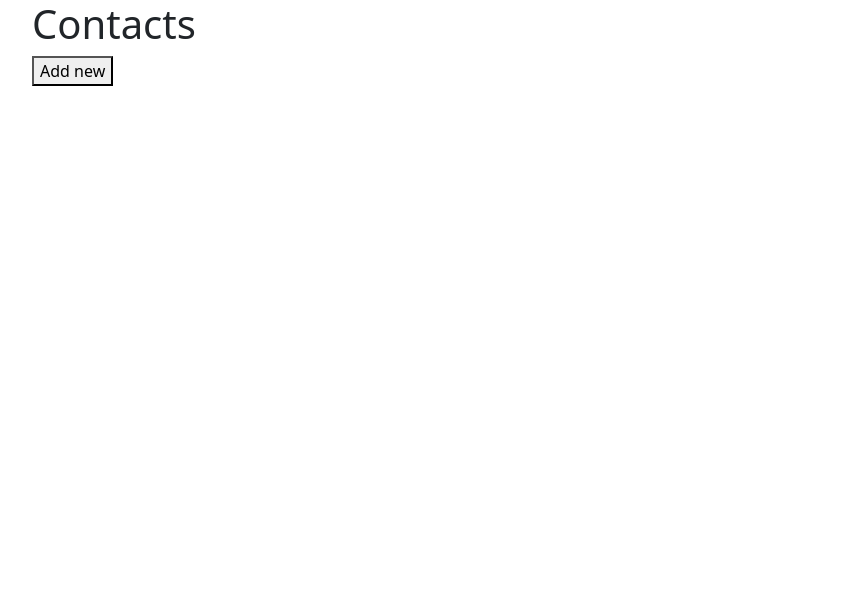
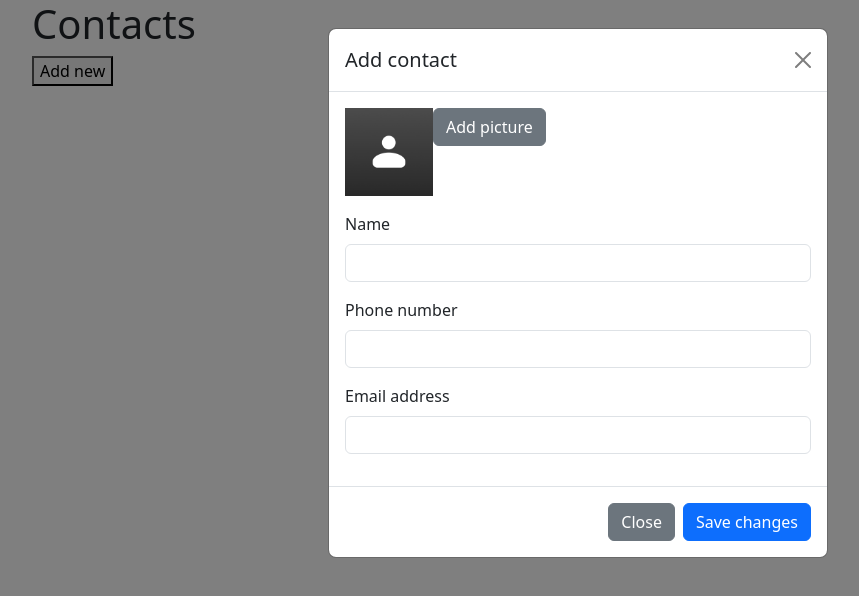
Before and after one commit to starlord0302/contacts-app, an Angular app in the folder contacts-frontend/: page / in a window 1280 px wide. Both pictures are taken after a click on the button "Add new". Shown: the top 596 px of the page, without its empty margins (62-921 px from the left). Built offline with nearby package versions, Linux system fonts and the light colour scheme; no server answers.

Commit message:
feat(frontend): add modal component, put form into modal, send POST request works

```diff
--- a/contacts-frontend/src/app/app.module.ts
+++ b/contacts-frontend/src/app/app.module.ts
@@ -9,6 +9,7 @@ import { ContactFormComponent } from './components/contact-form/contact-form.com
 import { ContactPageComponent } from './components/contact-page/contact-page.component';
 import {ReactiveFormsModule} from "@angular/forms";
 import {provideHttpClient} from "@angular/common/http";
+import { ModalComponent } from './components/modal/modal.component';
 
 @NgModule({
   declarations: [
@@ -16,7 +17,8 @@ import {provideHttpClient} from "@angular/common/http";
     ContactListComponent,
     ContactComponent,
     ContactFormComponent,
-    ContactPageComponent
+    ContactPageComponent,
+    ModalComponent
   ],
   imports: [
     BrowserModule,
--- a/contacts-frontend/src/app/components/contact-form/contact-form.component.html
+++ b/contacts-frontend/src/app/components/contact-form/contact-form.component.html
@@ -1 +1,28 @@
-<p>contact-form works!</p>
+<form [formGroup]="form" (ngSubmit)="onSubmit()">
+  <div class="mb-3 d-flex">
+    <input type="file" id="uploadImage" style="display: none;" (change)="onFileSelected($event)" #fileInput/>
+    <img
+      [src]="selectedImageUrl ? selectedImageUrl : '/images/upload_image_placeholder.png'"
+      alt="Selected Image"
+      class="selected-image"/>
+    <div *ngIf="!selectedImageUrl">
+      <button type="button" class="btn btn-secondary" (click)="showFileSelector()">Add picture</button>
+    </div>
+    <div *ngIf="selectedImageUrl">
+      <button type="button" class="btn btn-secondary" (click)="showFileSelector()">Change picture</button>
+      <button type="button" class="btn btn-danger" (click)="removeImage()">X</button>
+    </div>
+  </div>
+  <div class="mb-3">
+    <label for="fullNameInput" class="form-label">Name</label>
+    <input type="text" class="form-control" id="fullNameInput" formControlName="fullName">
+  </div>
+  <div class="mb-3">
+    <label for="phoneNumberInput" class="form-label">Phone number</label>
+    <input type="text" class="form-control" id="phoneNumberInput" formControlName="phoneNumber">
+  </div>
+  <div class="mb-3">
+    <label for="emailInput" class="form-label">Email address</label>
+    <input type="text" class="form-control" id="emailInput" formControlName="email">
+  </div>
+</form>
--- a/contacts-frontend/src/app/components/contact-form/contact-form.component.scss
+++ b/contacts-frontend/src/app/components/contact-form/contact-form.component.scss
@@ -0,0 +1,5 @@
+.selected-image {
+  width: 88px;
+  height: 88px;
+  object-fit: cover;
+}
--- a/contacts-frontend/src/app/components/contact-form/contact-form.component.ts
+++ b/contacts-frontend/src/app/components/contact-form/contact-form.component.ts
@@ -1,4 +1,7 @@
-import { Component } from '@angular/core';
+import {Component, ElementRef, EventEmitter, Input, Output, ViewChild} from '@angular/core';
+import {ContactService} from "../../services/contact.service";
+import {FormBuilder, FormGroup} from "@angular/forms";
+import {Contact} from "../../interfaces/contact";
 
 @Component({
   selector: 'ca-contact-form',
@@ -7,4 +10,64 @@ import { Component } from '@angular/core';
 })
 export class ContactFormComponent {
 
+  @Input() newContact: Contact | null = null;
+  @Output() contactSaved = new EventEmitter<Contact | null>();
+  @ViewChild('fileInput', {static: false}) fileInput!: ElementRef;
+  form: FormGroup;
+  selectedImageUrl: string | null = null;
+  selectedImageFile: File | null = null;
+
+  constructor(
+    private formBuilder: FormBuilder,
+    private contactService: ContactService
+  ) {
+    this.form = this.formBuilder.group({
+      fullName: [''],
+      email: [''],
+      phoneNumber: [''],
+    });
+  }
+
+  onSubmit(): void {
+    console.log(this.form.value);
+    this.contactService.saveContact(this.form.value, this.selectedImageFile).subscribe({
+      next: (data) => {
+        console.log(data);
+        this.newContact = data;
+        this.contactSaved.emit(this.newContact);
+      },
+      error: (error) => {
+        console.error(error);
+      }
+    });
+  }
+
+  reset(): void {
+    this.form.reset();
+    this.selectedImageFile = null;
+    this.selectedImageUrl = null;
+  }
+
+  showFileSelector(): void {
+    this.fileInput.nativeElement.click();
+  }
+
+  onFileSelected(event: Event) {
+    const inputElement = event.target as HTMLInputElement;
+    if (inputElement.files && inputElement.files.length > 0) {
+      this.selectedImageFile = inputElement.files[0];
+      const reader = new FileReader();
+      reader.onload = () => {
+        this.selectedImageUrl = reader.result as string;
+      };
+      reader.readAsDataURL(this.selectedImageFile);
+    } else {
+      console.log('No file selected');
+    }
+    inputElement.value = '';
+  }
+
+  removeImage(): void {
+    this.selectedImageUrl = null;
+  }
 }
--- a/contacts-frontend/src/app/components/contact-page/contact-page.component.html
+++ b/contacts-frontend/src/app/components/contact-page/contact-page.component.html
@@ -1,5 +1,8 @@
 <div class="container">
   <h1>Contacts</h1>
-  <button>Add new</button>
+  <button type="button" data-bs-toggle="modal" data-bs-target="#modal">Add new</button>
   <ca-contact-list [contacts]="contacts"></ca-contact-list>
 </div>
+<ca-modal [title]="'Add contact'">
+  <ca-contact-form [newContact]="newContact" (contactSaved)="updateNewContact($event)"></ca-contact-form>
+</ca-modal>
--- a/contacts-frontend/src/app/components/contact-page/contact-page.component.ts
+++ b/contacts-frontend/src/app/components/contact-page/contact-page.component.ts
@@ -9,6 +9,7 @@ import {Contact} from "../../interfaces/contact";
 })
 export class ContactPageComponent implements OnInit {
   contacts: Contact[] = [];
+  newContact: Contact | null = null;
 
   constructor(private contactService: ContactService) {
   }
@@ -28,4 +29,12 @@ export class ContactPageComponent implements OnInit {
       }
     });
   }
+
+  updateNewContact(contact: Contact | null): void {
+    this.newContact = contact;
+    console.log(this.newContact);
+    if (this.newContact) {
+      this.contacts = [...this.contacts, this.newContact];
+    }
+  }
 }
--- a/contacts-frontend/src/app/components/contact/contact.component.html
+++ b/contacts-frontend/src/app/components/contact/contact.component.html
@@ -1,4 +1,4 @@
+<img [src]="contact.imageUrl != '' ? contact.imageUrl : '/images/upload_image_placeholder.png'" class="contact-image">
 <span>{{contact.fullName}}</span>
 <span>{{contact.phoneNumber}}</span>
 <span>{{contact.email}}</span>
-<img [src]="contact.imageUrl" class="img-thumbnail">
--- a/contacts-frontend/src/app/components/contact/contact.component.scss
+++ b/contacts-frontend/src/app/components/contact/contact.component.scss
@@ -0,0 +1,5 @@
+.contact-image {
+  width: 40px;
+  height: 40px;
+  object-fit: cover;
+}
--- /dev/null
+++ b/contacts-frontend/src/app/components/modal/modal.component.html
@@ -0,0 +1,17 @@
+<div class="modal fade" id="modal" tabindex="-1" aria-labelledby="modalLabel" aria-hidden="true">
+  <div class="modal-dialog">
+    <div class="modal-content">
+      <div class="modal-header">
+        <h1 class="modal-title fs-5" id="modalLabel">{{title}}</h1>
+        <button type="button" class="btn-close" data-bs-dismiss="modal" aria-label="Close"></button>
+      </div>
+      <div class="modal-body">
+        <ng-content></ng-content>
+      </div>
+      <div class="modal-footer">
+        <button type="button" class="btn btn-secondary" data-bs-dismiss="modal" (click)="close()">Close</button>
+        <button type="button" data-bs-dismiss="modal" class="btn btn-primary" (click)="saveChanges()">Save changes</button>
+      </div>
+    </div>
+  </div>
+</div>
--- /dev/null
+++ b/contacts-frontend/src/app/components/modal/modal.component.ts
@@ -0,0 +1,21 @@
+import {Component, ContentChild, Input} from '@angular/core';
+import {ContactFormComponent} from "../contact-form/contact-form.component";
+
+@Component({
+  selector: 'ca-modal',
+  templateUrl: './modal.component.html',
+  styleUrl: './modal.component.scss'
+})
+export class ModalComponent {
+  @Input() title!: string;
+  @ContentChild(ContactFormComponent) contactForm!: ContactFormComponent;
+
+  saveChanges() {
+    this.contactForm.onSubmit();
+    this.contactForm.reset();
+  }
+
+  close() {
+    this.contactForm.reset();
+  }
+}
--- a/contacts-frontend/src/app/services/contact.service.ts
+++ b/contacts-frontend/src/app/services/contact.service.ts
@@ -3,6 +3,7 @@ import {HttpClient} from "@angular/common/http";
 import {environment} from "../../environments/environment";
 import {Observable} from "rxjs";
 import {ContactList} from "../interfaces/contact-list";
+import {Contact} from "../interfaces/contact";
 
 @Injectable({
   providedIn: 'root'
@@ -18,4 +19,15 @@ export class ContactService {
   getContacts(): Observable<ContactList> {
     return this.http.get<ContactList>(this.apiUrl);
   }
+
+  saveContact(contact: Contact, file: File | null): Observable<Contact> {
+    const formData = new FormData();
+    formData.append('contactRequest', new Blob([JSON.stringify(contact)], {
+      type: "application/json"
+    }));
+    if (file) {
+      formData.append('file', file);
+    }
+    return this.http.post<Contact>(this.apiUrl, formData);
+  }
 }
```
Also changed, not shown: contacts-frontend/public/images/upload_image_placeholder.png (added), contacts-frontend/src/app/components/modal/modal.component.scss (added), 1 other file (tests, documents, lock files or other folders).
